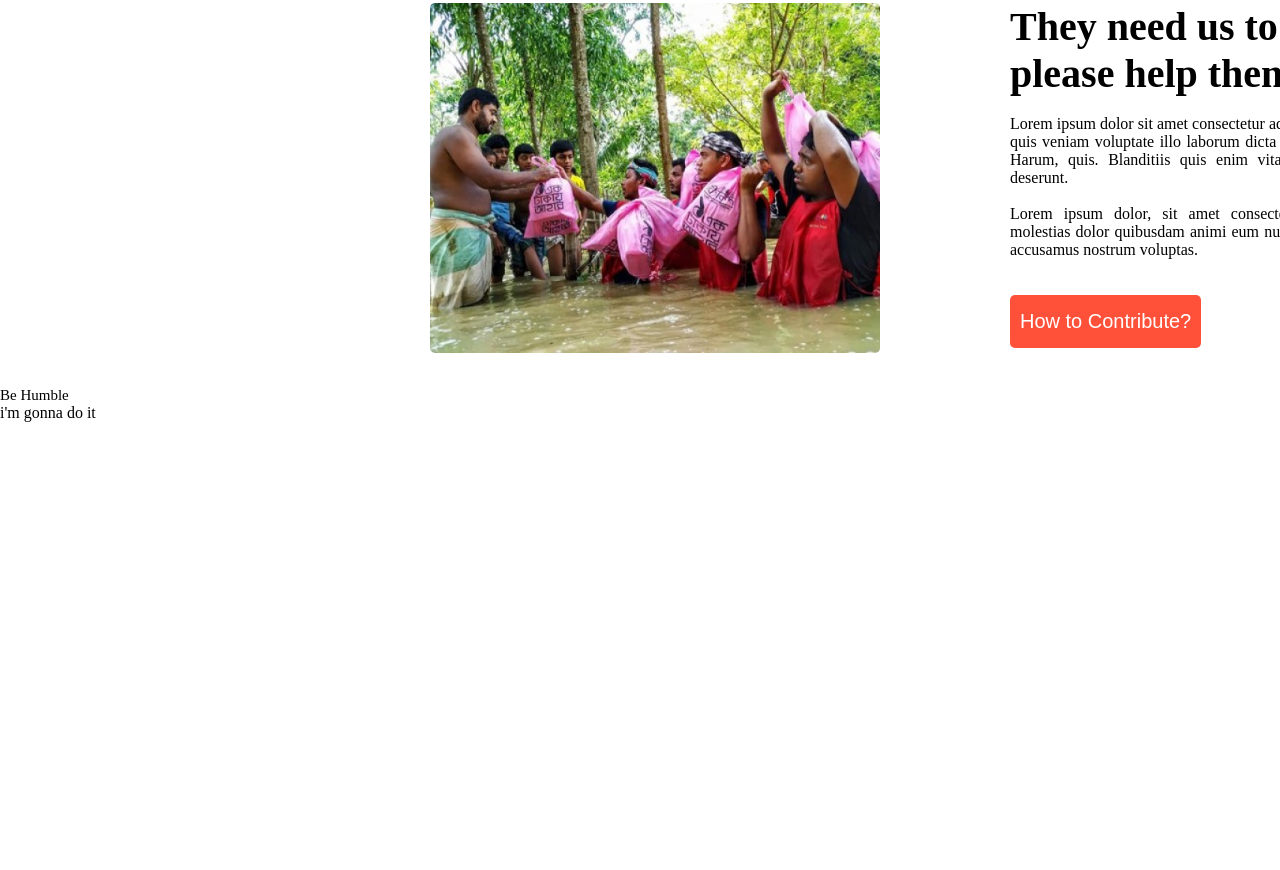
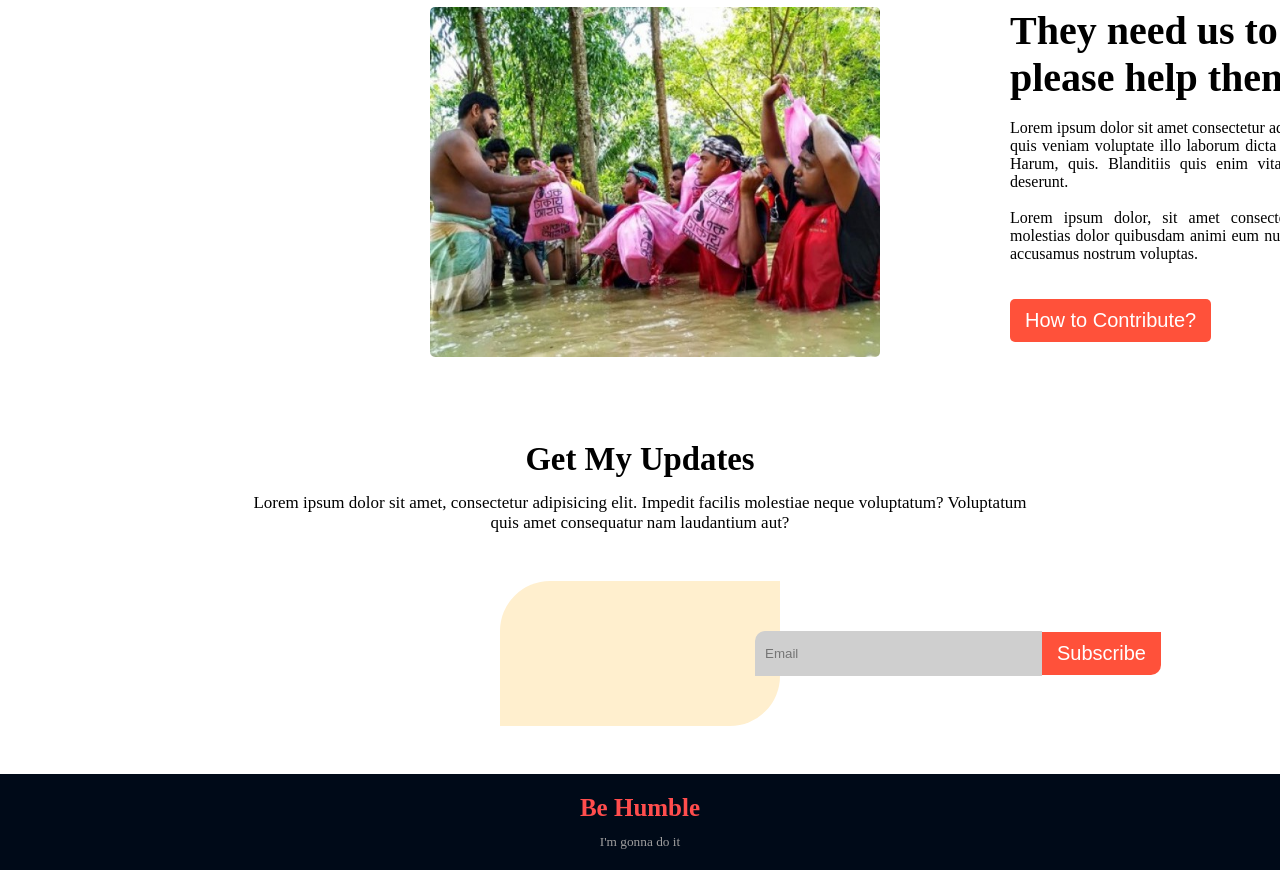
Before and after one commit to bayzidhasan6666/donate-repo, a plain HTML site: page index.html in a window 1280 px wide. Shown: the part 1894-2764 px from the top of the page. Before the commit the page ends 2316 px from the top, so only its background shows below. Drawn offline with Linux system fonts and the light colour scheme.

Commit message:
final commit

```diff
--- a/index.html
+++ b/index.html
@@ -5,7 +5,8 @@
     <meta http-equiv="X-UA-Compatible" content="IE=edge">
     <meta name="viewport" content="width=device-width, initial-scale=1.0">
     <link rel="stylesheet" href="style.css">
-    <title>First Practice Project</title>
+    <title>Giving Love</title>
+
 </head>
 <body>
     <header class="banner">
@@ -79,12 +80,26 @@
             </div>
 
         </section>
+        <section class="get">
+            <div>
+               <h3 class="get-t">Get My Updates</h3>
+               <p class="get-d">Lorem ipsum dolor sit amet, consectetur adipisicing elit. Impedit facilis  molestiae neque voluptatum? Voluptatum <br> quis amet consequatur nam laudantium aut?</p>
+            </div>
+        </section><br>
+        <section class="box">
+            <div>
+                <input class="email" id="Email" type="Email" placeholder="Email">
+            </div>
+            <div>
+                <button class="subscribe">Subscribe</button>
+            </div>
+        </section><br>
 
 
     </main>
     <footer>
-          <h3 class="description">Be Humble</h3>
-          <p>i'm gonna do it</p>
+          <h3 class="ft">Be Humble</h3>
+          <small class="fd">I'm gonna do it</small>
     </footer>
 </body>
 </html>
--- a/style.css
+++ b/style.css
@@ -2,6 +2,7 @@
     margin: 0;
     padding: 0;
 }
+
 header{
     background-repeat: no-repeat;
     text-align: center;
@@ -13,15 +14,16 @@ header{
 
 }
 .banner-title{
-      padding-top: 150px;
+      padding-top: 130px;
       font-weight: bold;
       text-align: center;
       font-size: 50px;
       margin: auto;
+      color: rgb(255, 255, 255);
 }
 /* title and description */
 .title{
-    font-size: 35px;
+    font-size: 40px;
     padding-top: 50px;
 
 }
@@ -47,7 +49,7 @@ button{
     color: rgb(255, 255, 255);
     background-color: rgb(255, 81, 58);
     border: none;
-    padding: 15px 10px;
+    padding: 10px 15px;
     border-radius: 5px;
     font-size: 20px;
 }
@@ -140,3 +142,53 @@ button{
 .today .opacity{
     color: rgb(179, 177, 177);
 }
+.get{
+    text-align: center;
+    font-size: 28px;
+    margin-top: 50px;
+    margin-bottom: 30px;
+}
+.get .get-d{
+     font-size: 17px;
+     margin-top: 15px;
+}
+.box{
+    display: flex;
+    padding: 50px;
+    text-align: center;
+    margin: 0 500px;
+    border-radius: 50px 0px 50px 0px;
+    background-color: #ffefce;
+    margin-bottom: 30px;
+
+
+}
+
+.box .email{
+    padding: 15px 100px 15px 10px;
+    border-radius:10px 0px 0px 0px;
+    border: none;
+    background-color: rgb(207, 207, 207);
+    margin-left: 205px;
+}
+.box .subscribe{
+    margin-top: 1px;
+    text-align: center;
+    border-radius:0px 0px 10px 0px;
+    padding-bottom:10px;
+}
+footer{
+    text-align: center;
+    background-color: rgb(0, 10, 24);
+    padding: 20px 0;
+}
+footer .ft{
+    font-family:Script MT;
+    text-align: center;
+    color: rgb(255, 77, 77);
+    font-size: 25px;
+    margin-bottom: 10px;
+}
+footer .fd{
+  color: rgb(158, 158, 158);
+}
```
